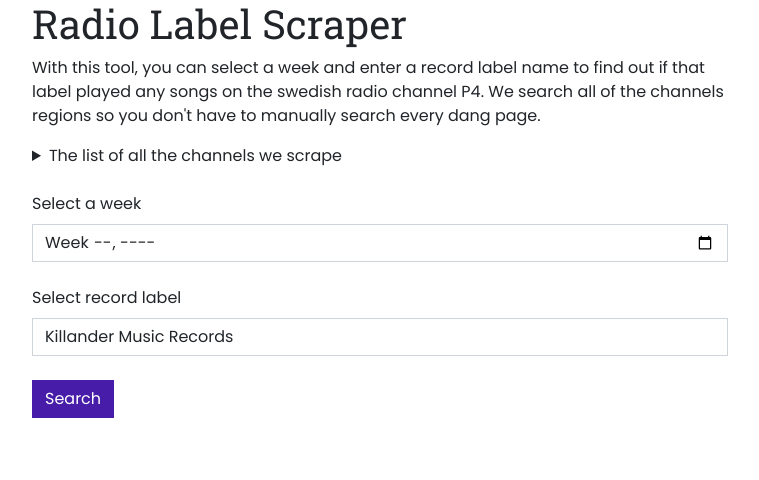
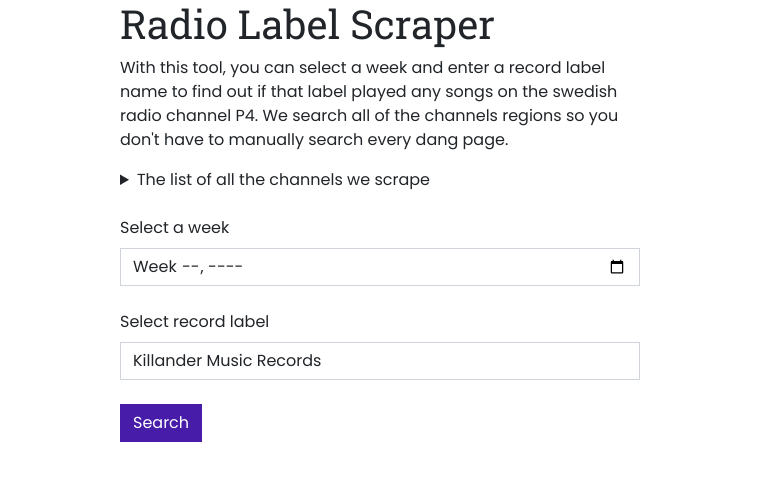
Before and after one commit to Adamkillander96/radio-label-scraper, a Vue app: page / in a window 1280 px wide. Shown: the top 480 px of the page, without its empty margins (260-1019 px from the left). Built offline with nearby package versions, Linux system fonts and the light colour scheme.

Commit message:
chore: fixed some minor css stuff

```diff
--- a/src/assets/scss/styles.scss
+++ b/src/assets/scss/styles.scss
@@ -35,16 +35,8 @@ $font-family-monospace: monospace;
 
 $headings-font-family: 'Roboto Slab', serif;
 
-$border-radius: 0;
-$border-radius-sm: 0;
-$border-radius-lg: 0;
-$border-radius-xl: 0;
-$border-radius-2xl: 0;
-$border-radius-pill: 0;
-
 $container-max-widths: (
-  sm: 34rem,
-  md: 45rem
+  sm: 34rem
 );
 
 $colors: (
--- a/src/components/search.vue
+++ b/src/components/search.vue
@@ -4,7 +4,7 @@
     <record-label class="field" />
     <button class="btn btn-primary" @click="start_scraping" :disabled="is_loading">
       Search
-      <span v-if="is_loading" class="spinner-border" role="status">
+      <span v-if="is_loading" class="spinner-border spinner-border-sm" role="status">
         <span class="visually-hidden">Searching...</span>
       </span>
     </button>
```
